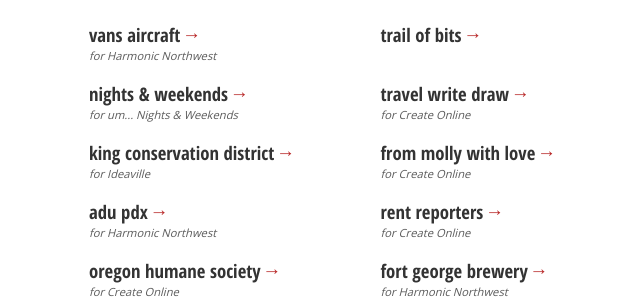
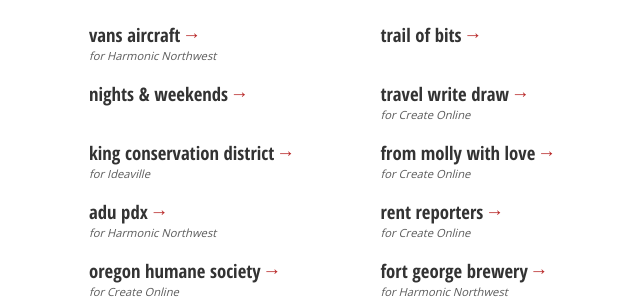
Before and after one commit to rniswonger/rniswonger.github.io, a Jekyll site: the page built from index.html, in a window 1280 px wide. Shown: the part 246-546 px from the top of the page, without its empty margins (276-916 px from the left). Built offline with Jekyll 4.4.1, drawn with Linux system fonts in a browser that asks for light colours; nearby versions of some CDN libraries.

Commit message:
Update index.html

```diff
--- a/index.html
+++ b/index.html
@@ -20,9 +20,6 @@
     </li>
     <li>
       <h3><a href="https://nightsandweekends.co/" target="_blank">Nights &amp; Weekends</a></h3>
-      <div class="details">
-        <div class="for">for um... <a href="https://nightsandweekends.co/" target="_blank">Nights & Weekends</a></div>
-      </div>
     </li>
     <li>
       <h3><a href="https://travelwritedraw.com/" target="_blank">Travel Write Draw</a></h3>
```
